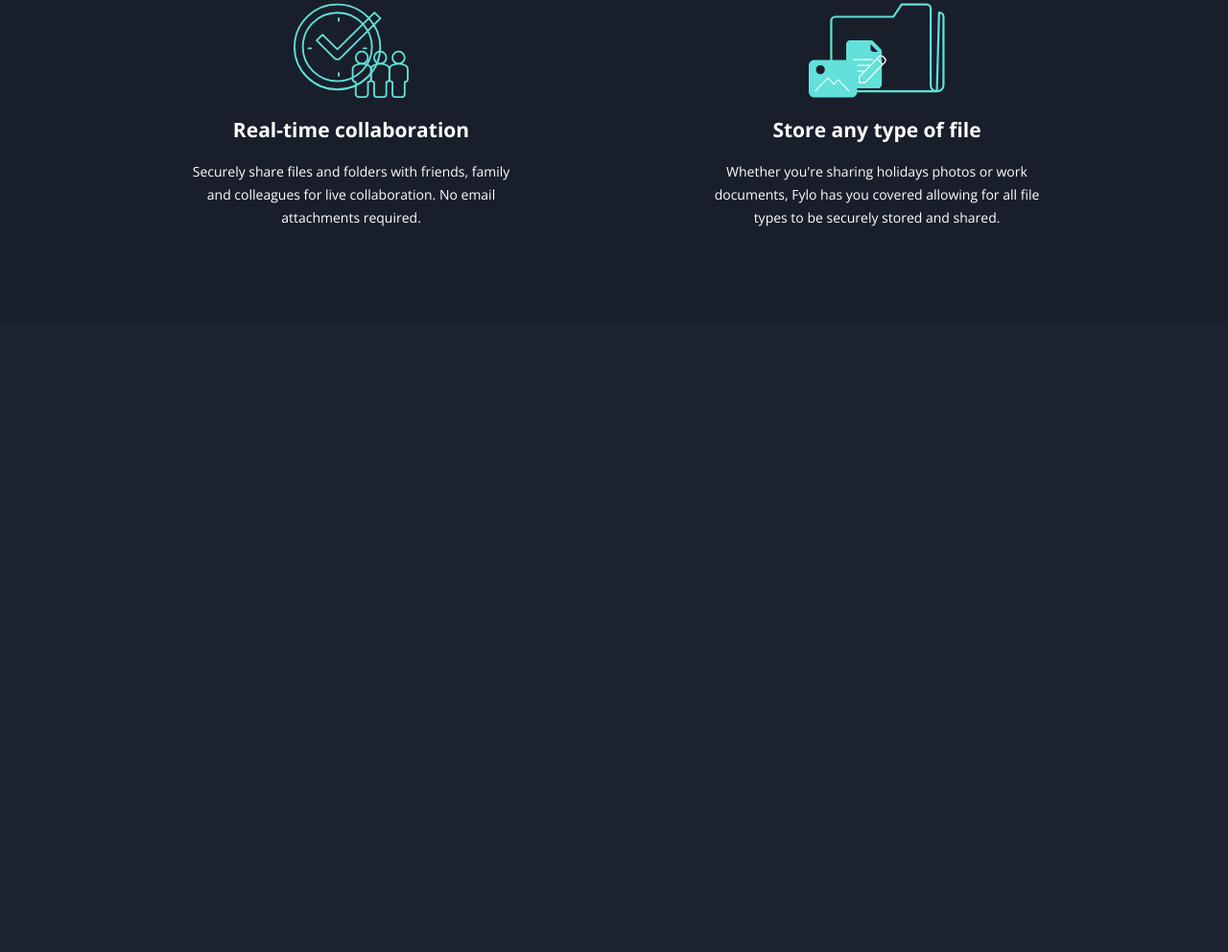
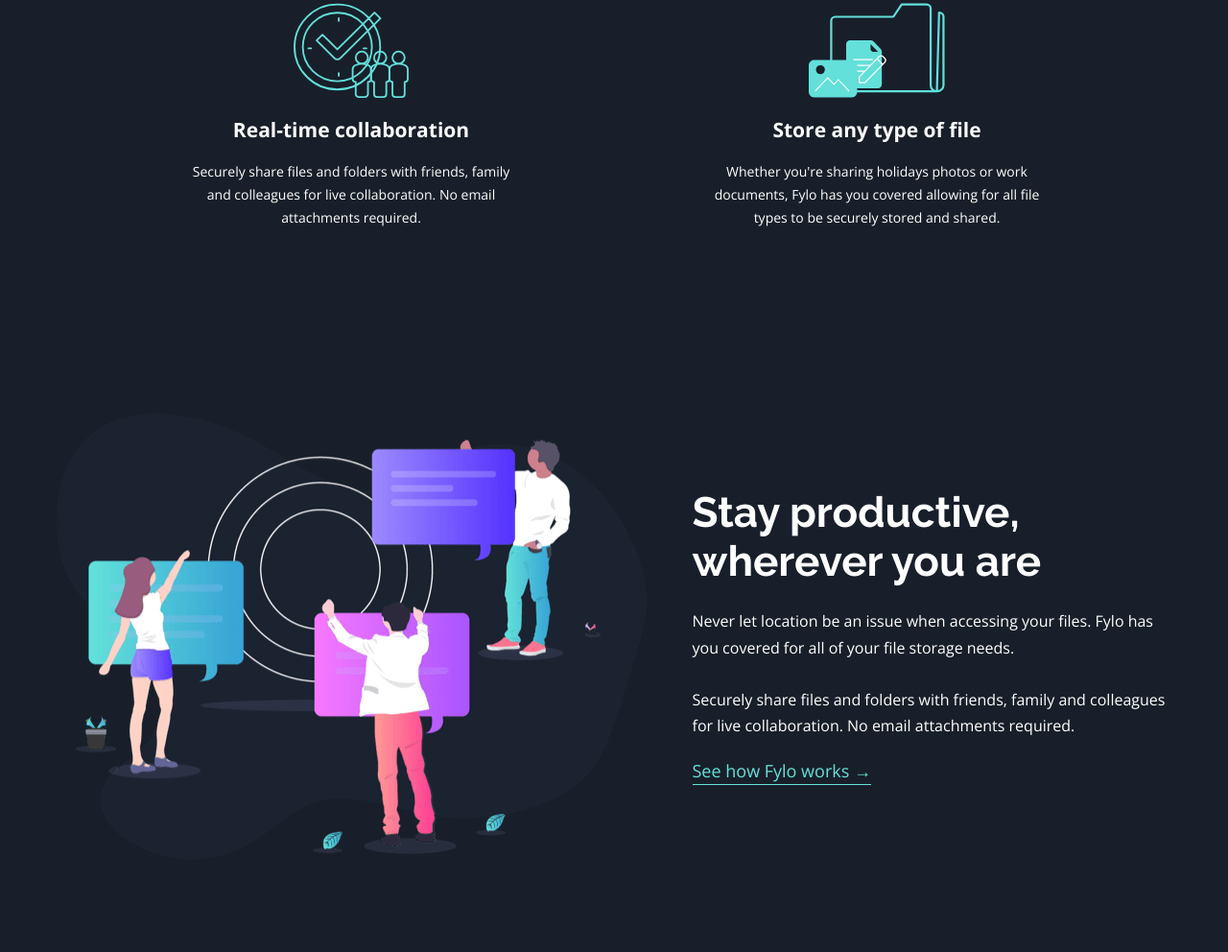
Before and after one commit to kacperkwinta/Fylo-dark-theme-landing-page, a plain HTML site: page index.html in a window 1280 px wide. Shown: the part 1486-2478 px from the top of the page at 96% size. Before the commit the page ends 1821 px from the top, so only its background shows below. Drawn offline with nearby package versions, Linux system fonts and the light colour scheme.

Commit message:
section stay productive done

```diff
--- a/index.html
+++ b/index.html
@@ -84,32 +84,40 @@
 						/>
 						<h2 class="feature-heading">Real-time collaboration</h2>
 						<p class="paragraph--small">
-							Securely share
-		files and folders with friends, family and colleagues for live
-		collaboration. No email attachments required.
+							Securely share files and folders with friends, family and
+							colleagues for live collaboration. No email attachments required.
 						</p>
 					</div>
 					<div class="feature">
-						<img
-							src="images/icon-any-file.svg"
-							alt=""
-							class="feature-img"
-						/>
+						<img src="images/icon-any-file.svg" alt="" class="feature-img" />
 						<h2 class="feature-heading">Store any type of file</h2>
 						<p class="paragraph--small">
-							Whether
-		you're sharing holidays photos or work documents, Fylo has you covered
-		allowing for all file types to be securely stored and shared.
+							Whether you're sharing holidays photos or work documents, Fylo has
+							you covered allowing for all file types to be securely stored and
+							shared.
 						</p>
 					</div>
 				</div>
 			</section>
+			<!-- SECTION HOW IT WORKS -->
+			<section class="section-how">
+				<div class="container">
+					<img src="images/illustration-stay-productive.png" alt="" />
+					<div class="text-contaier">
+						<h2 class="heading-secondary">Stay productive, wherever you are</h2>
+						<p>
+							Never let location be an issue when accessing your files. Fylo has
+							you covered for all of your file storage needs. <br />
+							<br />
+							Securely share files and folders with friends, family and
+							colleagues for live collaboration. No email attachments required.
+						</p>
+						<a href="#">See how Fylo works &rarr;</a>
+					</div>
+				</div>
+			</section>
 		</main>
-		<!--            Stay
-		productive, wherever you are Never let location be an issue when accessing
-		your files. Fylo has you covered for all of your file storage needs.
-		Securely share files and folders with friends, family and colleagues for
-		live collaboration. No email attachments required. See how Fylo works Fylo
+		<!--              Fylo
 		has improved our team productivity by an order of magnitude. Since making
 		the switch our team has become a well-oiled collaboration machine. Satish
 		Patel Founder & CEO, Huddle Fylo has improved our team productivity by an
--- a/sass/style.scss
+++ b/sass/style.scss
@@ -53,8 +53,9 @@ body {
 	font-family: "Raleway", sans-serif;
 }
 
-.paragraph {
-	line-height: 1.5;
+.heading-secondary {
+	font-size: 4.4rem;
+	font-family: "Raleway", sans-serif;
 }
 
 .paragraph--small {
@@ -175,6 +176,53 @@ body {
 	}
 }
 
+.section-how {
+	padding: 9.6rem 0;
+	background-color: $color-primary-2;
+
+	.container {
+		display: flex;
+		justify-content: center;
+		align-items: center;
+		gap: 4.8rem;
+
+		.heading-secondary {
+			max-width: 40rem;
+			margin-bottom: 2.4rem;
+		}
+
+		p {
+			max-width: 50rem;
+			line-height: 1.7;
+			font-size: 1.6rem;
+			margin-bottom: 2.4rem;
+		}
+
+		a:link,
+		a:visited {
+			padding-bottom: 0.5rem;
+			border-bottom: 1px solid $color-accent-1;
+			font-size: 1.8rem;
+			color: $color-accent-1;
+			text-decoration: none;
+			line-height: 1;
+			transition: all 0.3s ease;
+
+			display: flex;
+			align-items: center;
+			width: fit-content;
+			gap: 0.6rem;
+		}
+
+		a:hover,
+		a:active {
+			color: $color-neutral-1;
+			border-bottom: 1px solid $color-neutral-1;
+
+		}
+	}
+}
+
 // Headings, Call-to-actions, Header Navigation
 // font-family: "Raleway", sans-serif;
 
```
Also changed, not shown: css/style.css, images/icon-arrow.svg (deleted).
